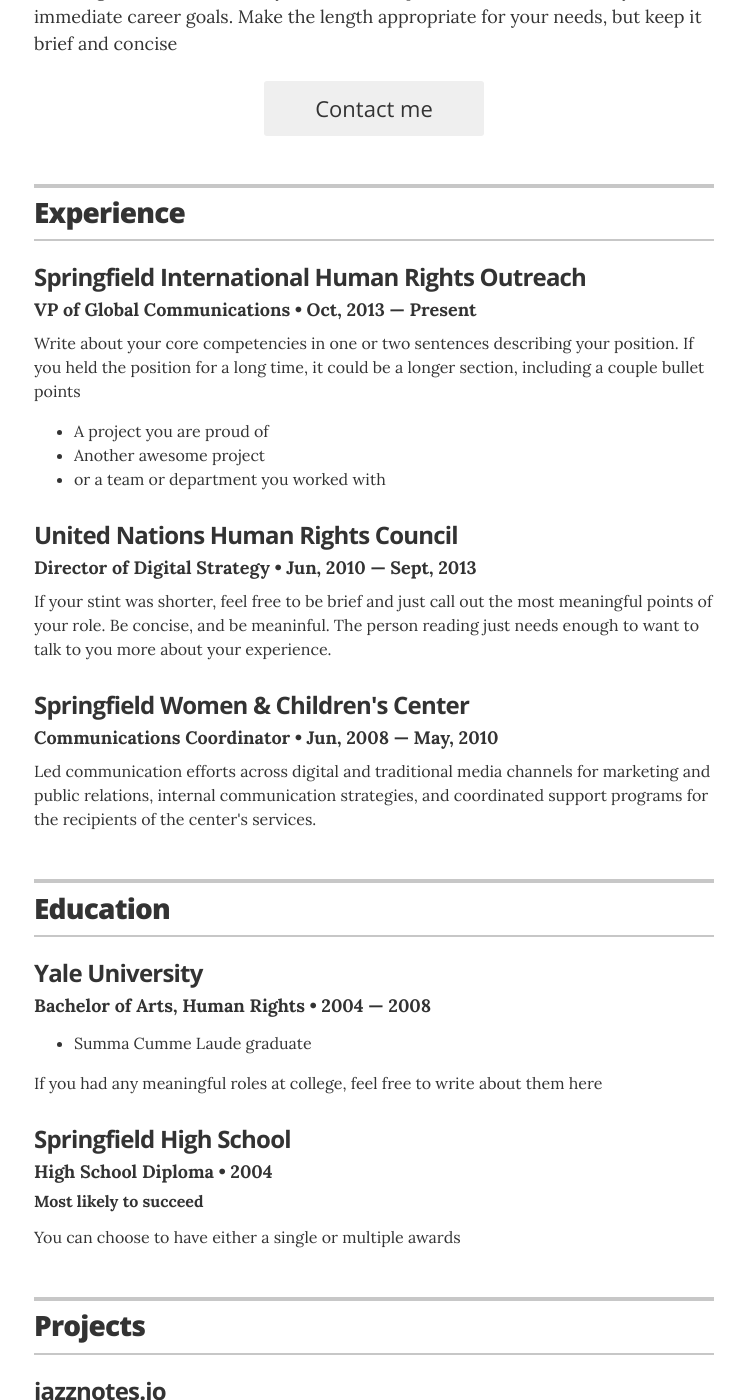
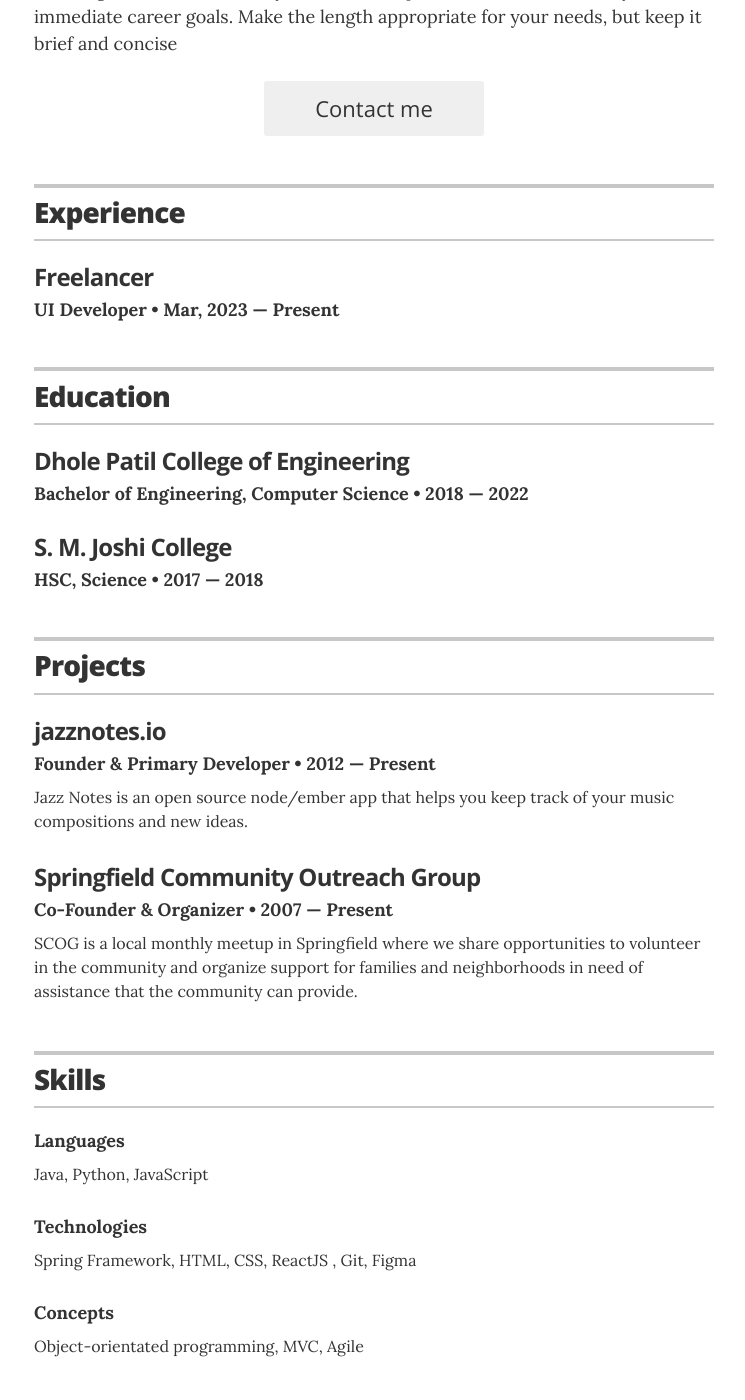
Before and after one commit to masterdineshchoudhary/resume, a Jekyll site: the page built from index.html, in a window 1280 px wide and 1400 px high, scrolled down 337 px. Shown: the whole window, without its empty margins (266-1011 px from the left). Built offline with Jekyll 4.4.1, drawn with Linux system fonts in a browser that asks for light colours; some of the changed text lies outside the part shown.

Commit message:
made some more updates

```diff
--- a/_config.yml
+++ b/_config.yml
@@ -37,10 +37,10 @@
 resume_section_education:       true
 resume_section_projects:        true
 resume_section_skills:          true
-resume_section_recognition:     true
-resume_section_links:           true
-resume_section_associations:    true
-# resume_section_interests:       true
+resume_section_recognition:     false
+resume_section_links:           false
+resume_section_associations:    false
+resume_section_interests:       true
 
 # Resume social links
 # uncomment the options you wish to display, and add your own URL
--- a/_data/education.yml
+++ b/_data/education.yml
@@ -1,13 +1,13 @@
 # Degree
-- degree: Bachelor of Arts, Human Rights
-  uni: Yale University
-  year: 2004 &mdash; 2008
-  awards:
-    - award: Summa Cumme Laude graduate
-  summary: If you had any meaningful roles at college, feel free to write about them here
+- degree: Bachelor of Engineering, Computer Science
+  uni: Dhole Patil College of Engineering
+  year: 2018 &mdash; 2022
+  # awards:
+    # - award: Summa Cumme Laude graduate
+  # summary: If you had any meaningful roles at college, feel free to write about them here
 
-- degree: High School Diploma
-  uni: Springfield High School
-  year: 2004
-  award: Most likely to succeed
-  summary: You can choose to have either a single or multiple awards
+- degree: HSC, Science
+  uni: S. M. Joshi College
+  year: 2017 &mdash; 2018
+  # award: Most likely to succeed
+  # summary: You can choose to have either a single or multiple awards
--- a/_data/experience.yml
+++ b/_data/experience.yml
@@ -1,19 +1,6 @@
 # Jobs
-# VP of Global Communications
-- company: Springfield International Human Rights Outreach
-  position: VP of Global Communications
-  duration: Oct, 2013 &mdash; Present
-  summary: Write about your core competencies in one or two sentences describing your position. If you held the position for a long time, it could be a longer section, including a couple bullet points	<ul class="resume-item-list"><li>A project you are proud of</li><li>Another awesome project</li><li>or a team or department you worked with</li></ul>
-
-# Director of Digital Stratgy
-- company: United Nations Human Rights Council
-  position: Director of Digital Strategy
-  duration:  Jun, 2010 &mdash; Sept, 2013
-  summary: If your stint was shorter, feel free to be brief and just call out the most meaningful points of your role. Be concise, and be meaninful. The person reading just needs enough to want to talk to you more about your experience.
-
-
-# Communications Coordinator
-- company: Springfield Women & Children's Center
-  position: Communications Coordinator
-  duration:   Jun, 2008  &mdash; May, 2010
-  summary: Led communication efforts across digital and traditional media channels for marketing and public relations, internal communication strategies, and coordinated support programs for the recipients of the center's services.
+# Freelancer
+- company: Freelancer
+  position: UI Developer
+  duration: Mar, 2023 &mdash; Present
+  # summary: Write about your core competencies in one or two sentences describing your position. If you held the position for a long time, it could be a longer section, including a couple bullet points	<ul class="resume-item-list"><li>A project you are proud of</li><li>Another awesome project</li><li>or a team or department you worked with</li></ul>
--- a/_data/interests.yml
+++ b/_data/interests.yml
@@ -1,4 +1,4 @@
 # Interests
-- description: Human rights and world affairs
-- description: Music (baritone saxiphonist)
-- description: Linguistics
+- description: Drawing and Painting
+- description: UI Designing
+# - description: Linguistics
--- a/_data/skills.yml
+++ b/_data/skills.yml
@@ -1,12 +1,12 @@
 # Skills
 # Organizational leadership
-- skill: Organizational leadership
-  description: I have several years of experience leading organziations from community groups to business departments. From public speaking, to mentoring, to coordination of people and events, I can lead in any context.
+- skill: Languages
+  description: Java, Python, JavaScript
 
 # Communications strategy
-- skill: Communications strategy
-  description: Content and marketing strategy,
+- skill: Technologies
+  description: Spring Framework, HTML, CSS, ReactJS , Git, Figma
 
 # Digital content development and creation
-- skill: Digital content development and creation
-  description: Copy writing, graphic design, web design, front-end web development, print design
+- skill: Concepts
+  description: Object-orientated programming, MVC, Agile
```
